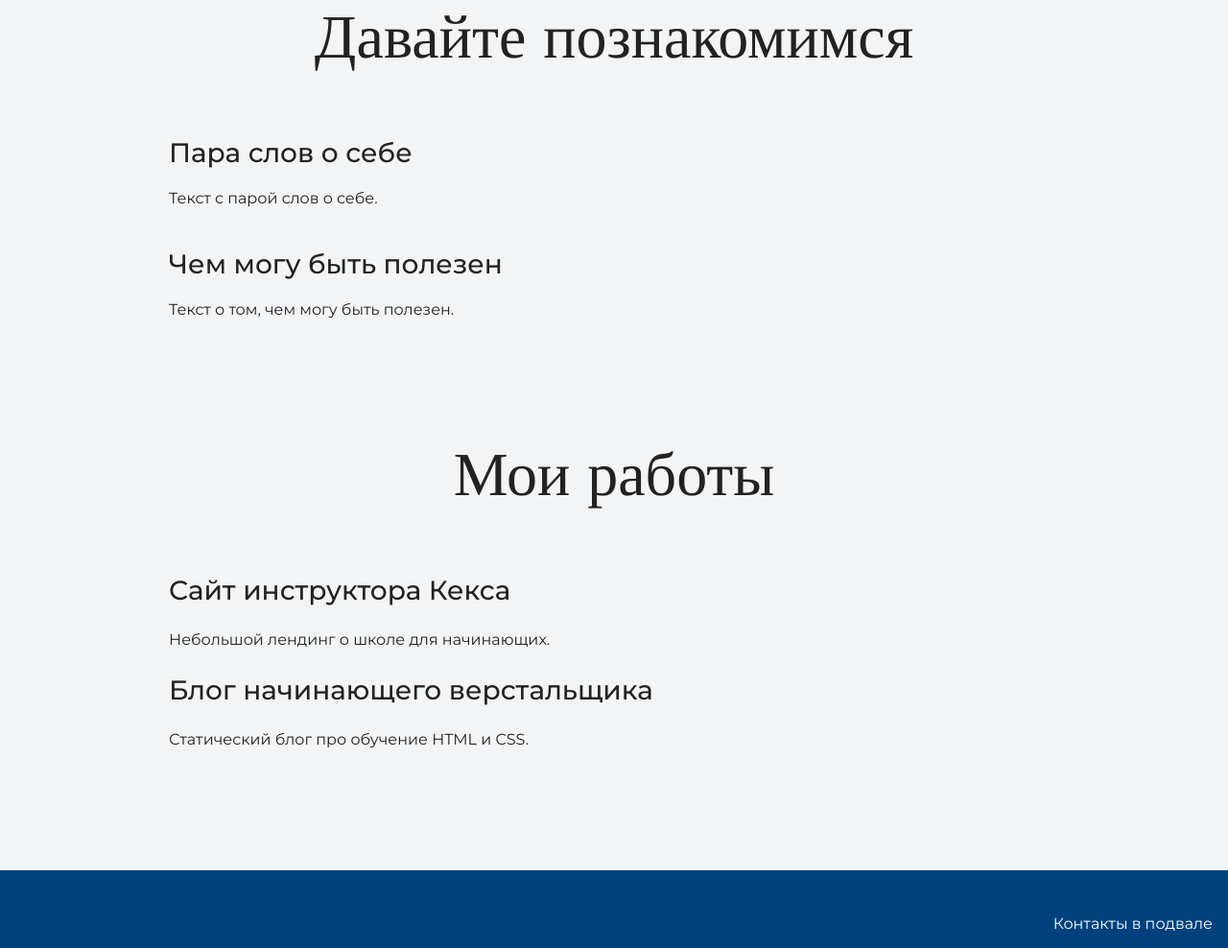
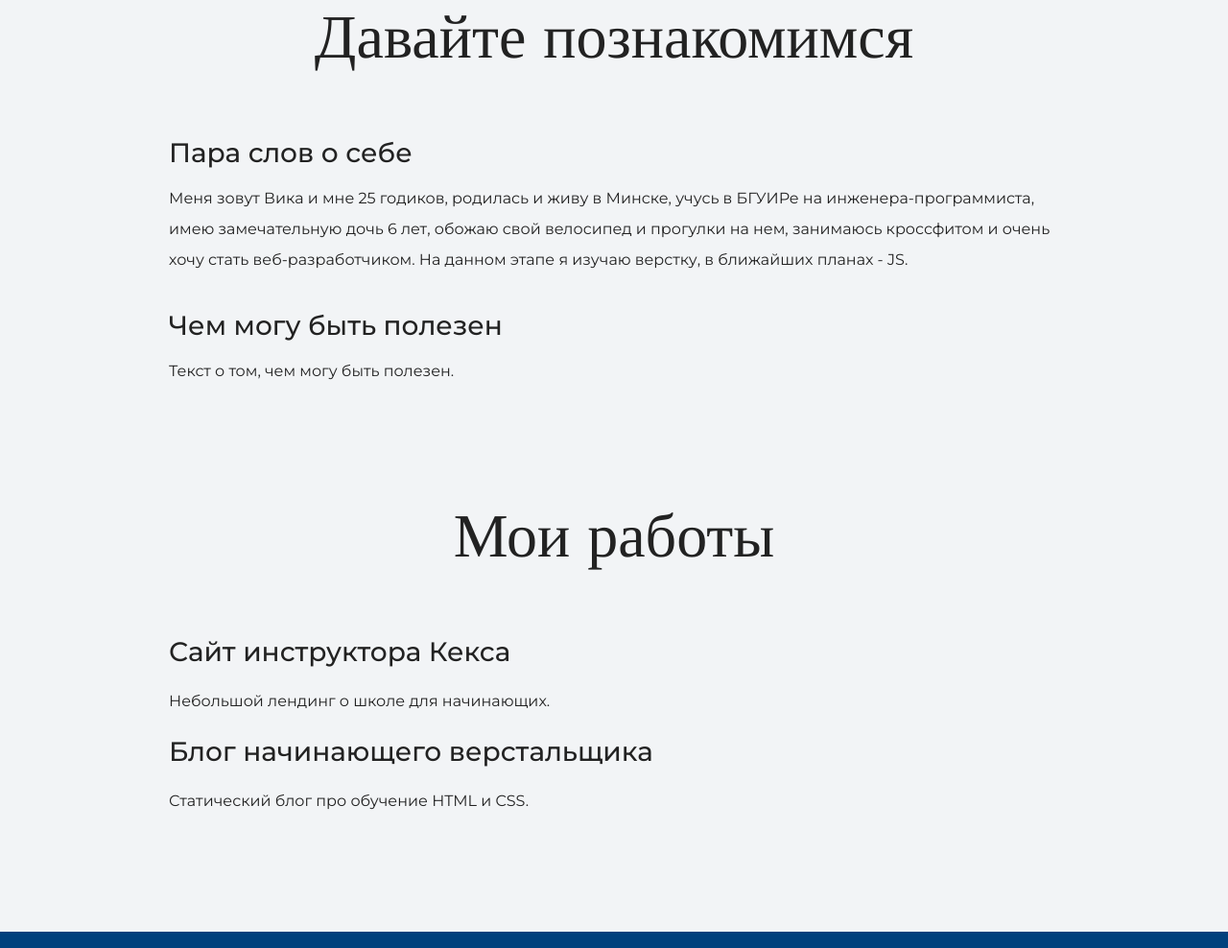
Before and after one commit to Gontarenok/my_portfolio, a plain HTML site: page index.html in a window 1280 px wide. Shown: the part 1161-2149 px from the top of the page at 96% size. Drawn offline with nearby package versions, Linux system fonts and the light colour scheme.

Commit message:
добавлена информация о себе.

```diff
--- a/index.html
+++ b/index.html
@@ -27,7 +27,7 @@
       <div class="container">
       <h2 class="subheading">Давайте познакомимся</h2>
       <h3>Пара слов о себе</h3>
-      <p>Текст с парой слов о себе.</p>
+      <p>Меня зовут Вика и мне 25 годиков, родилась и живу в Минске, учусь в БГУИРе на инженера-программиста, имею замечательную дочь 6 лет, обожаю свой велосипед и прогулки на нем, занимаюсь кроссфитом и очень хочу стать веб-разработчиком. На данном этапе я изучаю верстку, в ближайших планах - JS.</p>
       <h3>Чем могу быть полезен</h3>
       <p>Текст о том, чем могу быть полезен.</p>
       </div>
```
